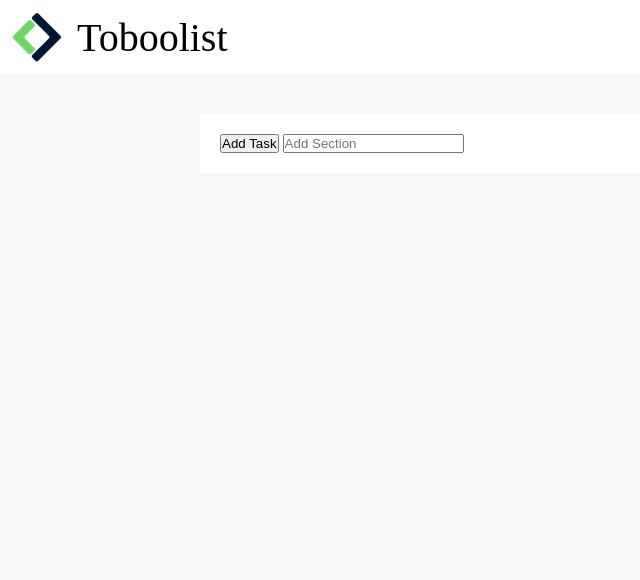
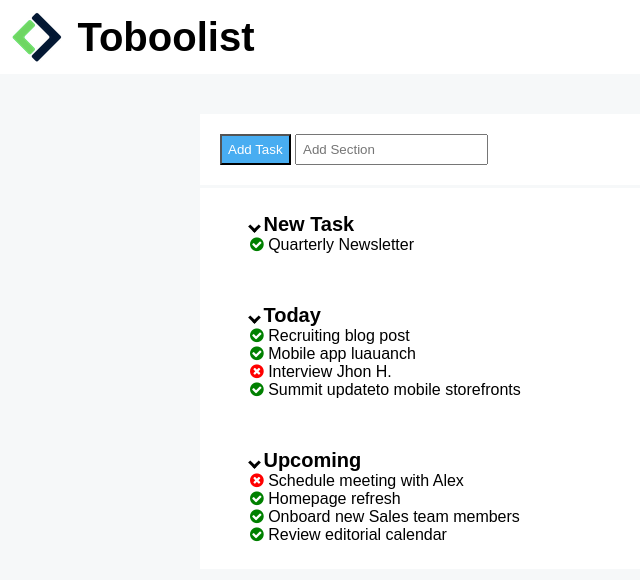
Before and after one commit to MassiDama/html-css-toboolist, a plain HTML site: page index.html in a window 1280 px wide. Shown: the whole page, without its empty margins (0-640 px from the left). Drawn offline with Linux system fonts and the light colour scheme.

Commit message:
secondo commit

```diff
--- a/css/style.css
+++ b/css/style.css
@@ -8,7 +8,9 @@
 }
 
 body {
-    background-color: hsl(200deg 20% 97.06%)
+    background-color: hsl(200deg 20% 97.06%);
+    font-family: Arial, Helvetica, sans-serif;
+
 }
 
 /* stili header */
@@ -25,6 +27,7 @@ header{
 #logo-title {
     font-size: 40px;
     vertical-align: middle;
+    font-weight: bold;
 }
 
 
@@ -39,20 +42,53 @@ main {
 
 .container {
    background-color: white;
-   padding: 20px;
-   margin: auto;
 }
 
 /* stili task section */
  #main-task {
     text-align: left;
+    padding: 20px;
+    border-bottom: 3px solid hsl(200deg 20% 97.06%);
  }
 
+#push {
+    background-color: hsl(204.14deg 85.79% 61.37%);
+    color: white;
+    padding: 6px;
+ }
+
+ #add-section {
+    padding: 6px;
+ }
+
+ /* stili main section */
+
+ .green-color {
+    color:green;
+}
+
+.red-color {
+    color:red;
+}
+
+ .arrow {
+    border: solid black;
+    border-width: 0 3px 3px 0;
+    display: inline-block;
+    padding: 3px;
+ }
+
+ .down {
+    transform: rotate(45deg);
+    -webkit-transform: rotate(45deg);
+  }
 
 
+.task {
+    padding: 25px 50px;
+}
 
-
-
-
-
-/* stili main section */
+.titolo-task {
+    font-size: 20px;
+    font-weight: bold;
+}
--- a/index.html
+++ b/index.html
@@ -3,6 +3,9 @@
 <head>
     <meta charset="UTF-8">
     <meta name="viewport" content="width=device-width, initial-scale=1.0">
+
+    <link rel='stylesheet' href='https://cdnjs.cloudflare.com/ajax/libs/font-awesome/4.7.0/css/font-awesome.min.css'>
+
     <link rel="stylesheet" href="css/style.css">
     <title>Toboolist</title>
 </head>
@@ -21,14 +24,50 @@
 
      <main>
         <div class="container">
+
             <!-- task section -->
+
             <section id="main-task">
+               <button id="push">Add Task</button>
+               <input id="add-section" type="text"   placeholder="Add Section">
+            </section>
 
-                <button id="push">Add Task</button>
-                <input type="text" placeholder="Add Section">
+            <!-- task new -->
+
+            <section class="task">
+               <p> <i class="arrow down"></i> <span class="titolo-task">New Task</span></p>
+               <i class='fa fa-check-circle green-color'></i>
+               <span>Quarterly Newsletter</span>
+            </section>
+
+            <!-- task today -->
+
+            <section class="task">
+                <p> <i class="arrow down"></i> <span class="titolo-task">Today</span></p>
+                <i class='fa fa-check-circle green-color'></i>
+                <span>Recruiting blog post</span> <br>
+                <i class='fa fa-check-circle green-color'></i>
+                <span>Mobile app luauanch</span> <br>
+                <i class='fa fa-times-circle red-color'></i>
+                <span>Interview Jhon H. </span> <br>
+                <i class='fa fa-check-circle green-color'></i>
+                <span>Summit updateto mobile storefronts</span>
+            </section>
+
+            <!-- task futura -->
+
+            <section class="task">
+                <p> <i class="arrow down"></i> <span class="titolo-task">Upcoming</span></p>
+                <i class='fa fa-times-circle red-color'></i>
+                <span>Schedule meeting with Alex</span> <br>
+                <i class='fa fa-check-circle green-color'></i>
+                <span>Homepage refresh</span> <br>
+                <i class='fa fa-check-circle green-color'></i>
+                <span>Onboard new Sales team members </span> <br>
+                <i class='fa fa-check-circle green-color'></i>
+                <span>Review editorial calendar</span>
 
             </section>
-
 
         </div>
 
```
